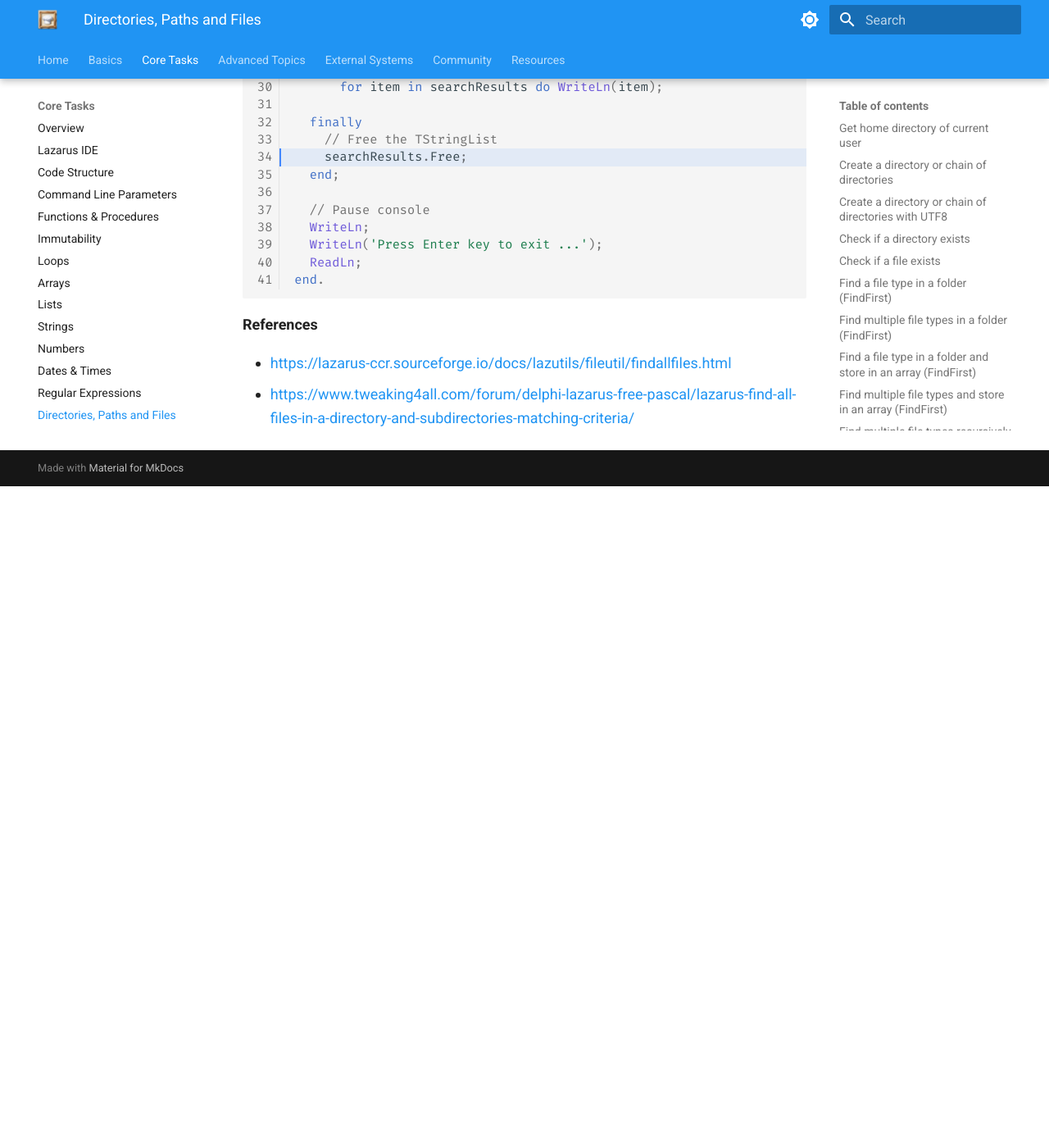
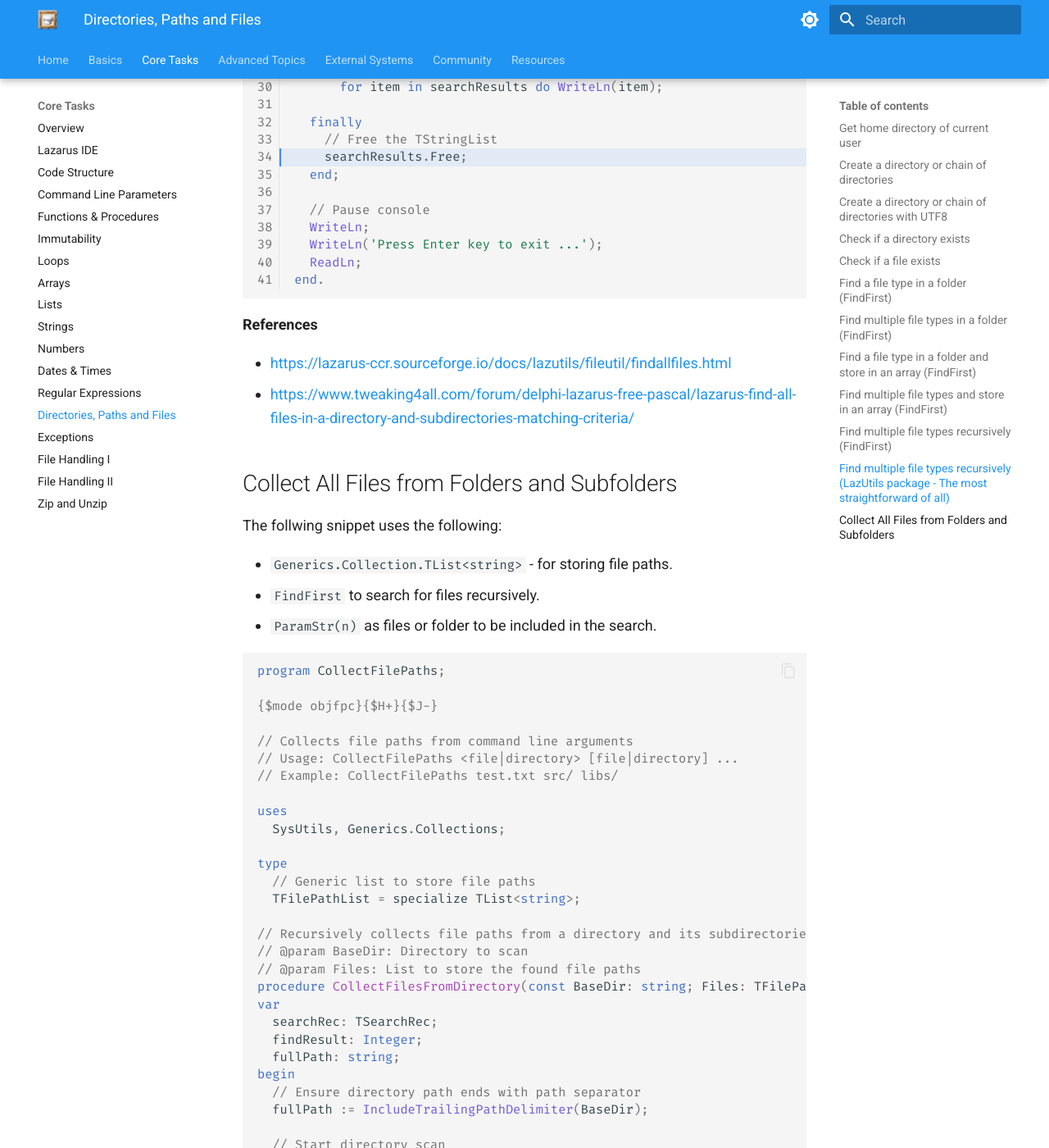
Before and after one commit to ikelaiah/free-pascal-cookbook, an MkDocs documentation site: the page built from docs/docs/core-tasks/dir-path-filename.md, in a window 1280 px wide and 1400 px high, scrolled down 14667 px. Shown: the whole window at 82% size. Built offline with MkDocs 1.6.1 and Material for MkDocs 9.7.7, drawn with Linux system fonts in a browser that asks for light colours; before the commit the page ends 15260 px from its top, so only the background shows below that; some of the changed text lies outside the part shown.

Commit message:
Update - A new example snippet in Directories, Path and Files section.

````diff
--- a/docs/docs/core-tasks/dir-path-filename.md
+++ b/docs/docs/core-tasks/dir-path-filename.md
@@ -617,3 +617,127 @@
 
 - [https://lazarus-ccr.sourceforge.io/docs/lazutils/fileutil/findallfiles.html](https://lazarus-ccr.sourceforge.io/docs/lazutils/fileutil/findallfiles.html)
 - [https://www.tweaking4all.com/forum/delphi-lazarus-free-pascal/lazarus-find-all-files-in-a-directory-and-subdirectories-matching-criteria/](https://www.tweaking4all.com/forum/delphi-lazarus-free-pascal/lazarus-find-all-files-in-a-directory-and-subdirectories-matching-criteria/)
+
+
+## Collect All Files from Folders and Subfolders
+
+The follwing snippet uses the following:
+
+- `Generics.Collection.TList<string>` - for storing file paths.
+- `FindFirst` to search for files recursively.
+- `ParamStr(n)` as files or folder to be included in the search.
+
+
+```pascal
+program CollectFilePaths;
+
+{$mode objfpc}{$H+}{$J-}
+
+// Collects file paths from command line arguments
+// Usage: CollectFilePaths <file|directory> [file|directory] ...
+// Example: CollectFilePaths test.txt src/ libs/
+
+uses
+  SysUtils, Generics.Collections;
+
+type
+  // Generic list to store file paths
+  TFilePathList = specialize TList<string>;
+
+// Recursively collects file paths from a directory and its subdirectories
+// @param BaseDir: Directory to scan
+// @param Files: List to store the found file paths
+procedure CollectFilesFromDirectory(const BaseDir: string; Files: TFilePathList);
+var
+  searchRec: TSearchRec;
+  findResult: Integer;
+  fullPath: string;
+begin
+  // Ensure directory path ends with path separator
+  fullPath := IncludeTrailingPathDelimiter(BaseDir);
+
+  // Start directory scan
+  findResult := FindFirst(fullPath + '*.*', faAnyFile, searchRec);
+  try
+    while findResult = 0 do
+    begin
+      // Skip current and parent directory entries
+      if (searchRec.Name <> '.') and (searchRec.Name <> '..') then
+      begin
+        // Check if current item is a directory
+        if (searchRec.Attr and faDirectory) = faDirectory then
+        begin
+          // Recursively process subdirectories
+          CollectFilesFromDirectory(fullPath + searchRec.Name, Files);
+        end
+        else
+        begin
+          // Add file path to the list
+          Files.Add(fullPath + searchRec.Name);
+        end;
+      end;
+      findResult := FindNext(searchRec);
+    end;
+  finally
+    // Always close the search handle
+    FindClose(searchRec);
+  end;
+end;
+
+var
+  filePaths: TFilePathList;
+  index: integer;
+  path: string;
+
+// Main Block
+begin
+  // Create list to store all file paths
+  filePaths := TFilePathList.Create;
+  try
+    // Validate command line parameters
+    if ParamCount < 1 then
+    begin
+      WriteLn('Usage: ', ExtractFileName(ParamStr(0)), ' <file|directory> [file|directory] ...');
+      Exit;
+    end;
+
+    // Process each command line argument
+    for index := 1 to ParamCount do
+    begin
+      path := ParamStr(index);
+
+      // Skip invalid paths
+      if not FileExists(path) and not DirectoryExists(path) then
+      begin
+        WriteLn('Warning: ''', path, ''' does not exist. Skipping...');
+        Continue;
+      end;
+
+      // Handle directories and files differently
+      if DirectoryExists(path) then
+      begin
+        // Recursively collect all files from directory
+        CollectFilesFromDirectory(path, filePaths);
+      end
+      else
+      begin
+        // Add single file to list (filename only)
+        filePaths.Add(ExtractFileName(path));
+      end;
+    end;
+
+    // Output results
+    WriteLn('Collected paths:');
+    WriteLn('---------------');
+    for path in filePaths do
+      WriteLn(path);
+
+    WriteLn;
+    WriteLn('Total files found: ', filePaths.Count);
+
+  finally
+    // Clean up
+    filePaths.Free;
+  end;
+end.
+```
````
